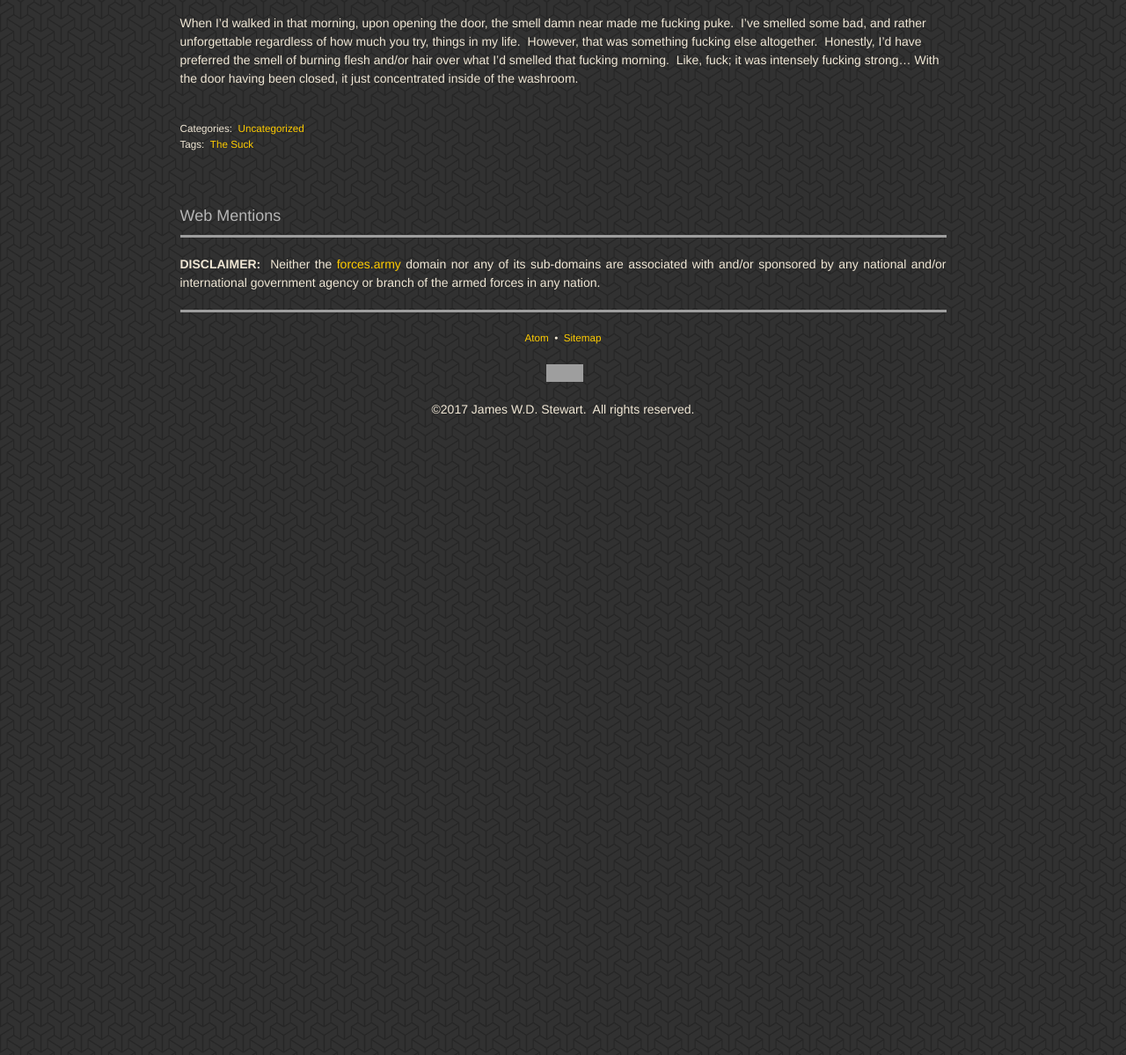
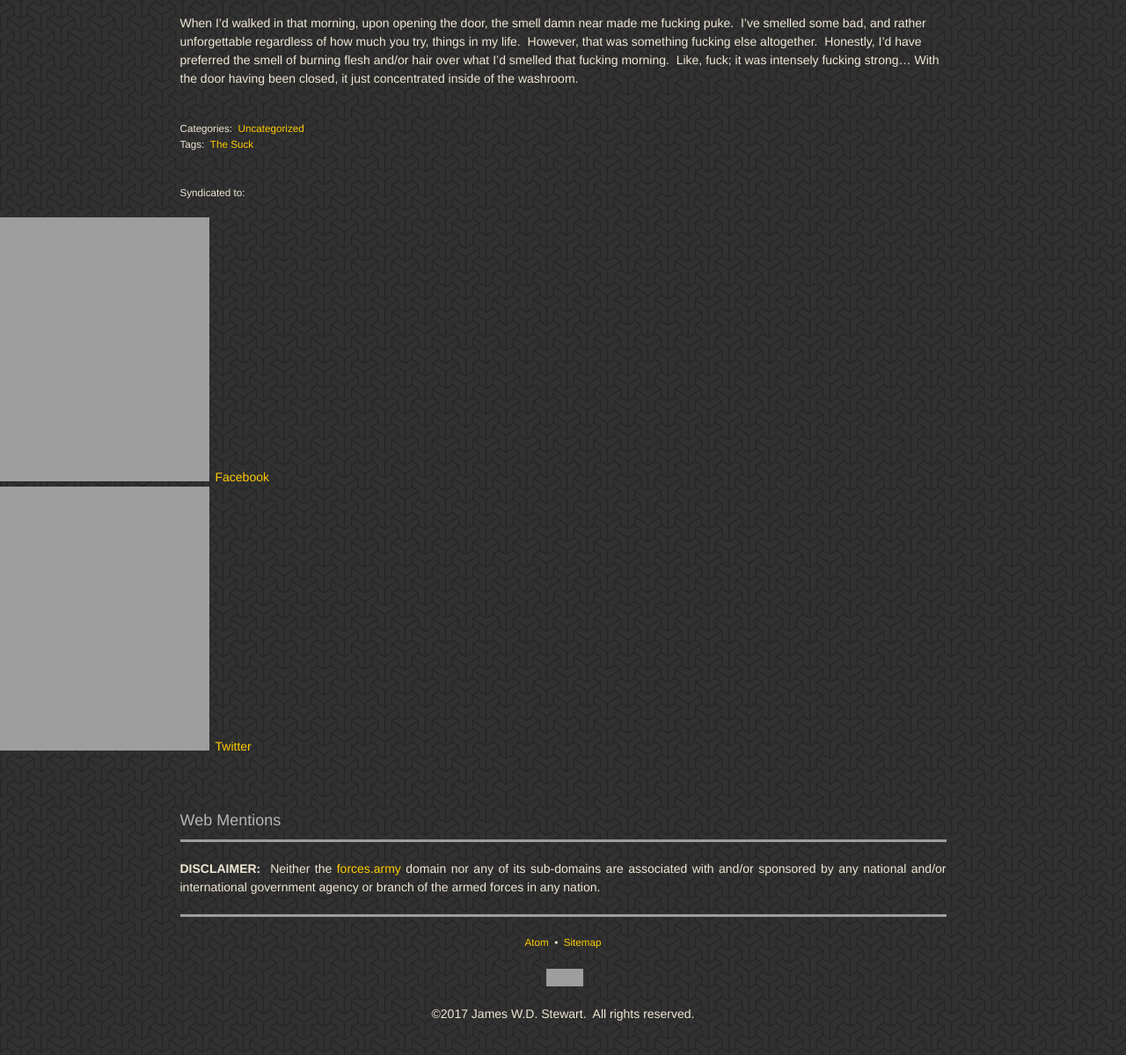
Before and after one commit to jwds1978/jwds1978.github.io, a Jekyll site: the page built from _posts/2017-03-07-ignorant-fucktards.md, in a window 1280 px wide and 1400 px high, scrolled down 1132 px, cut to the strip 127-1326 px from the top of the window. Shown: the whole strip at 88% size. Built offline with Jekyll 4.4.1, drawn with Linux system fonts in a browser that asks for light colours; nearby versions of some CDN libraries; some web fonts are replaced; comment, search, counter and statistics services are not loaded; before the commit the page ends 1845 px from its top, so only the background shows below that; grey boxes are pictures that could not be loaded.

Commit message:
Syndication.

```diff
--- a/_posts/2017-03-07-ignorant-fucktards.md
+++ b/_posts/2017-03-07-ignorant-fucktards.md
@@ -9,11 +9,14 @@
   latitude: 46.49145069999999
   longitude: -80.9899049
   text: "200 Larch St., Sudbury, Ontario, P3E 1C5, Canada"
-syndicated: false
+syndicated: true
 syndications:
-  - href:
-    text:
-    title:
+  - href: "https://www.facebook.com/jwds1978/posts/10154120293682084"
+    text: Facebook
+    title: Facebook
+  - href: "https://twitter.com/jwds1978/status/839188403522523137"
+    text: Twitter
+    title: Twitter
 tags: ["The Suck"]
 title: "Ignorant Fucktards"
 ---
```
